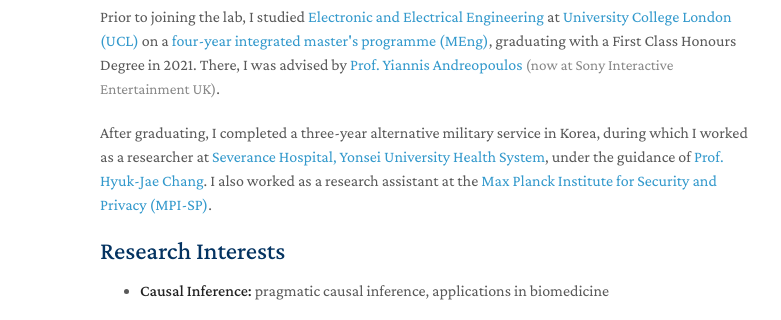
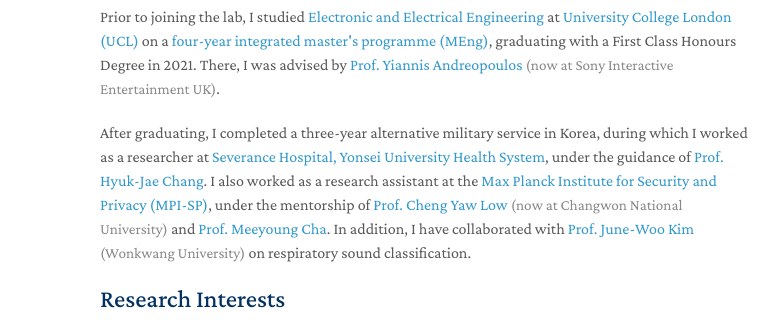
Before and after one commit to heejoonkoo/heejoonkoo.github.io, a plain HTML site: page index.html in a window 1280 px wide. Shown: the part 240-560 px from the top of the page, 370-1151 px from the left. Drawn offline with nearby package versions, Linux system fonts and the light colour scheme.

Commit message:
Add files via upload

```diff
--- a/index.html
+++ b/index.html
@@ -733,7 +733,7 @@ blockquote { background: var(--global-bg-color); border-left: 2px solid var(--gl
       <p>Hello, thank you for visiting my website! <span class="wave" role="img" aria-label="waving hand">👋</span></p>
       <p>I am currently a Ph.D. student at the <a href="https://ischool.illinois.edu/" target="_blank" rel="noopener">School of Information Sciences</a> at the <a href="https://illinois.edu/" target="_blank" rel="noopener">University of Illinois Urbana-Champaign (UIUC)</a>, where I am a member of the <a href="https://causalscience.ai" target="_blank" rel="noopener">Causal Science Lab</a> and am honoured to be advised by <a href="https://yonghanjung.me" target="_blank" rel="noopener">Prof. Yonghan Jung</a>.</p>
       <p>Prior to joining the lab, I studied <a href="https://www.ucl.ac.uk/engineering/electronic-electrical-engineering" target="_blank" rel="noopener">Electronic and Electrical Engineering</a> at <a href="https://www.ucl.ac.uk" target="_blank" rel="noopener">University College London (UCL)</a> on a <a href="https://www.ucl.ac.uk/study/prospective-students/undergraduate/courses/electronic-and-electrical-engineering-meng" target="_blank" rel="noopener">four-year integrated master's programme (MEng)</a>, graduating with a First Class Honours Degree in 2021. There, I was advised by <a href="https://www.ee.ucl.ac.uk/~uceeian/" target="_blank" rel="noopener">Prof. Yiannis Andreopoulos</a> <span class="now">(now at Sony Interactive Entertainment UK)</span>.</p>
-      <p>After graduating, I completed a three-year alternative military service in Korea, during which I worked as a researcher at <a href="https://sev.severance.healthcare/sev-en/about/status.do" target="_blank" rel="noopener">Severance Hospital, Yonsei University Health System</a>, under the guidance of <a href="https://scholar.google.com/citations?user=Dkui5LsAAAAJ" target="_blank" rel="noopener">Prof. Hyuk-Jae Chang</a>. I also worked as a research assistant at the <a href="https://www.mpi-sp.org" target="_blank" rel="noopener">Max Planck Institute for Security and Privacy (MPI-SP)</a>.</p>
+      <p>After graduating, I completed a three-year alternative military service in Korea, during which I worked as a researcher at <a href="https://sev.severance.healthcare/sev-en/about/status.do" target="_blank" rel="noopener">Severance Hospital, Yonsei University Health System</a>, under the guidance of <a href="https://yonsei.elsevierpure.com/en/persons/hyuk-jae-chang/" target="_blank" rel="noopener">Prof. Hyuk-Jae Chang</a>. I also worked as a research assistant at the <a href="https://www.mpi-sp.org" target="_blank" rel="noopener">Max Planck Institute for Security and Privacy (MPI-SP)</a>, under the mentorship of <a href="https://chengyawlow.github.io/" target="_blank" rel="noopener">Prof. Cheng Yaw Low</a> <span class="now">(now at Changwon National University)</span> and <a href="https://www.mpi-sp.org/cha" target="_blank" rel="noopener">Prof. Meeyoung Cha</a>. In addition, I have collaborated with <a href="https://sites.google.com/view/spl-wku" target="_blank" rel="noopener">Prof. June-Woo Kim</a> <span class="now">(Wonkwang University)</span> on respiratory sound classification.</p>
 
       <h2>Research Interests</h2>
       <ul>
```
